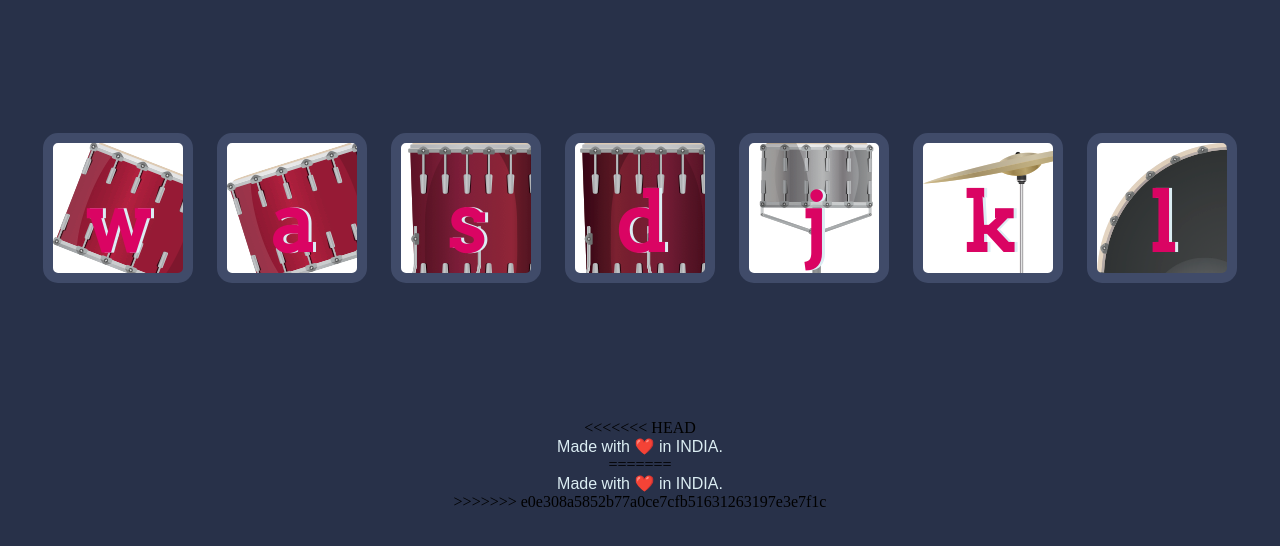
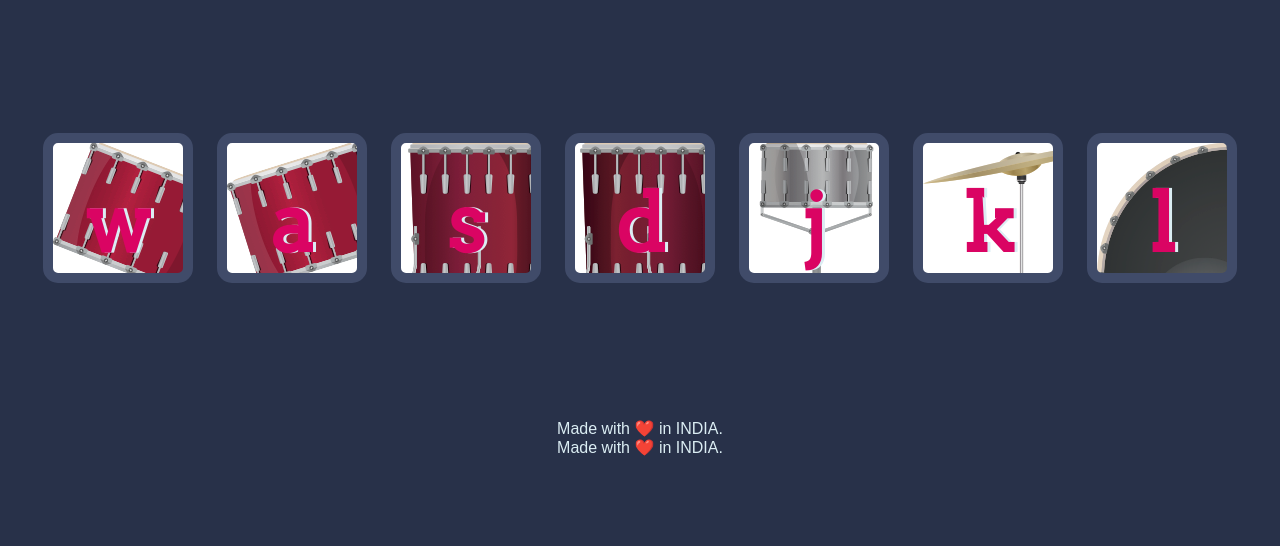
Before and after one commit to Rishav777217/Drum-Kit, a plain HTML site: page index.html in a window 1280 px wide. Shown: the part 156-702 px from the top of the page. Drawn offline with Linux system fonts and the light colour scheme.

Commit message:
Update index.html

```diff
--- a/index.html
+++ b/index.html
@@ -23,15 +23,12 @@
 
   <script src="index.js" charset="utf-8"></script>
 
-<<<<<<< HEAD
   <footer>
     Made with ❤️ in INDIA.
   </footer>
-=======
 <footer>
   Made with ❤️ in INDIA.
 </footer>
->>>>>>> e0e308a5852b77a0ce7cfb51631263197e3e7f1c
 </body>
 
 </html>
```
